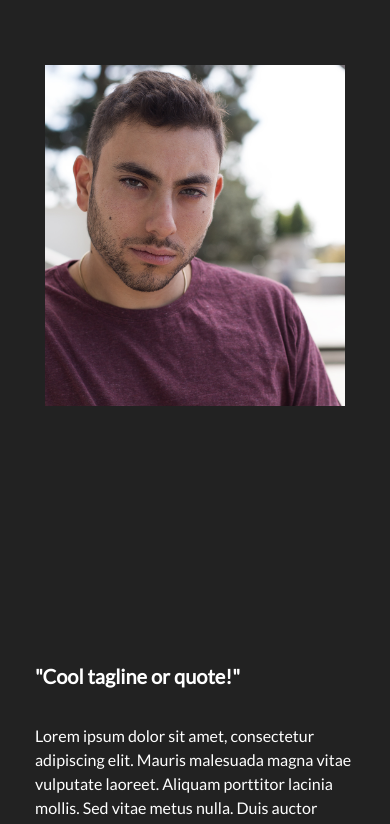
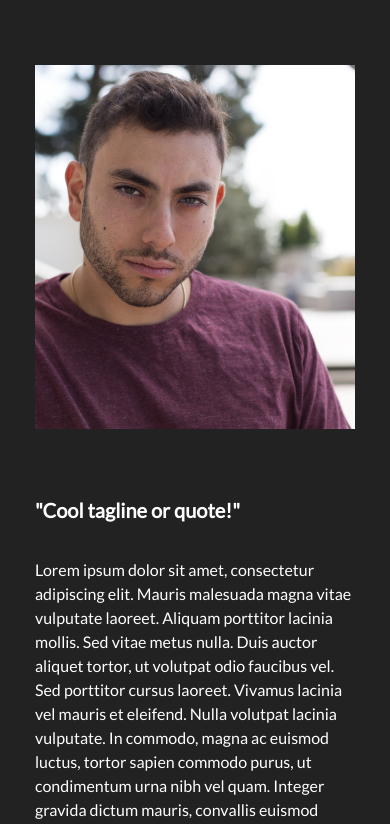
Before and after one commit to dbell508/anthonyactor, a plain HTML site: page index.html in a window 390 px wide. Shown: the part 746-1570 px from the top of the page. Drawn offline with Linux system fonts and the light colour scheme; some packages are replaced by stand-ins of ours; a script that the page names is missing.

Commit message:
about section photo mobile styling

```diff
--- a/css/templatemo-style.css
+++ b/css/templatemo-style.css
@@ -300,7 +300,7 @@ ul.nav.navbar-nav.navbar-right {
 }
 
 #about .media {
-	height: 600px;
+	height: 100%;
 }
 /* end about */
 
@@ -763,13 +763,12 @@ a.resBtn {
 		margin: 0;
 	}
 
-	#headshot {
-		padding: 20px 10px;
-		height: 300px;
+	#about{
+		padding: 40px 20px 80px;
 	}
 
-	#about{
-		padding: 40px 20px 80px;
+	div#headshot.media {
+		padding: 20px 0 50px;
 	}
 
 	#gallery
```
Also changed, not shown: index.html (+1 -1 lines).
